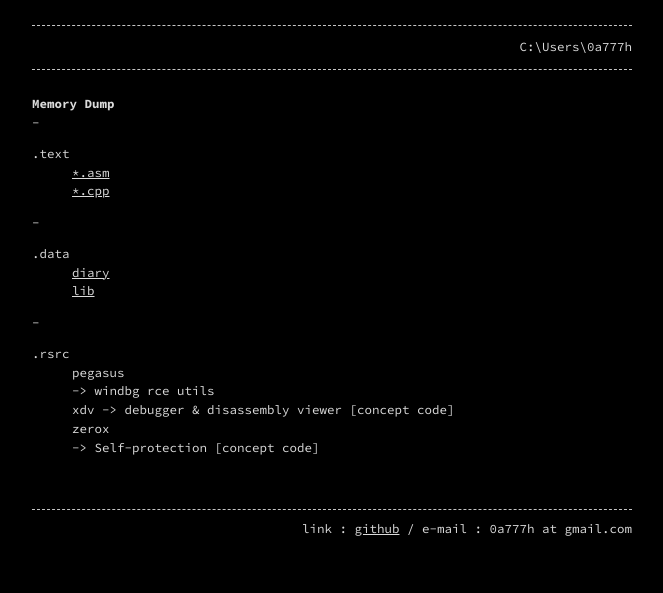
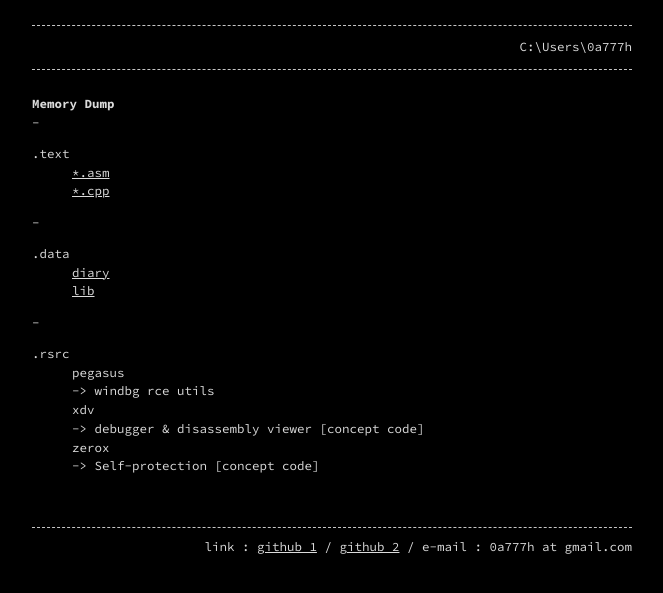
Before and after one commit to 0a777h/0a777h.github.io, a Jekyll site: the page built from index.md, in a window 1280 px wide. Shown: the top 593 px of the page, without its empty margins (308-971 px from the left). Built offline with Jekyll 4.4.1, drawn with Linux system fonts in a browser that asks for light colours.

```diff
--- a/_config.yml
+++ b/_config.yml
@@ -6,7 +6,7 @@ header_pages:
   - index.md
   #- text.md
 
-footer: 'link : <a href="https://github.com/0a777h">github</a> / e-mail : 0a777h at gmail.com'
+footer: 'link : <a href="https://github.com/0a777h">github 1</a> / <a href="https://github.com/imugee">github 2</a> / e-mail : 0a777h at gmail.com'
 
 #style: dark # dark (default) or light
 #listen_for_clients_preferred_style: true # true or false (default)
```
Also changed, not shown: lib.md (+2 -0 lines), post/2020.03.23.md (added, +9 -0 lines), index.md (line endings or trailing spaces).
